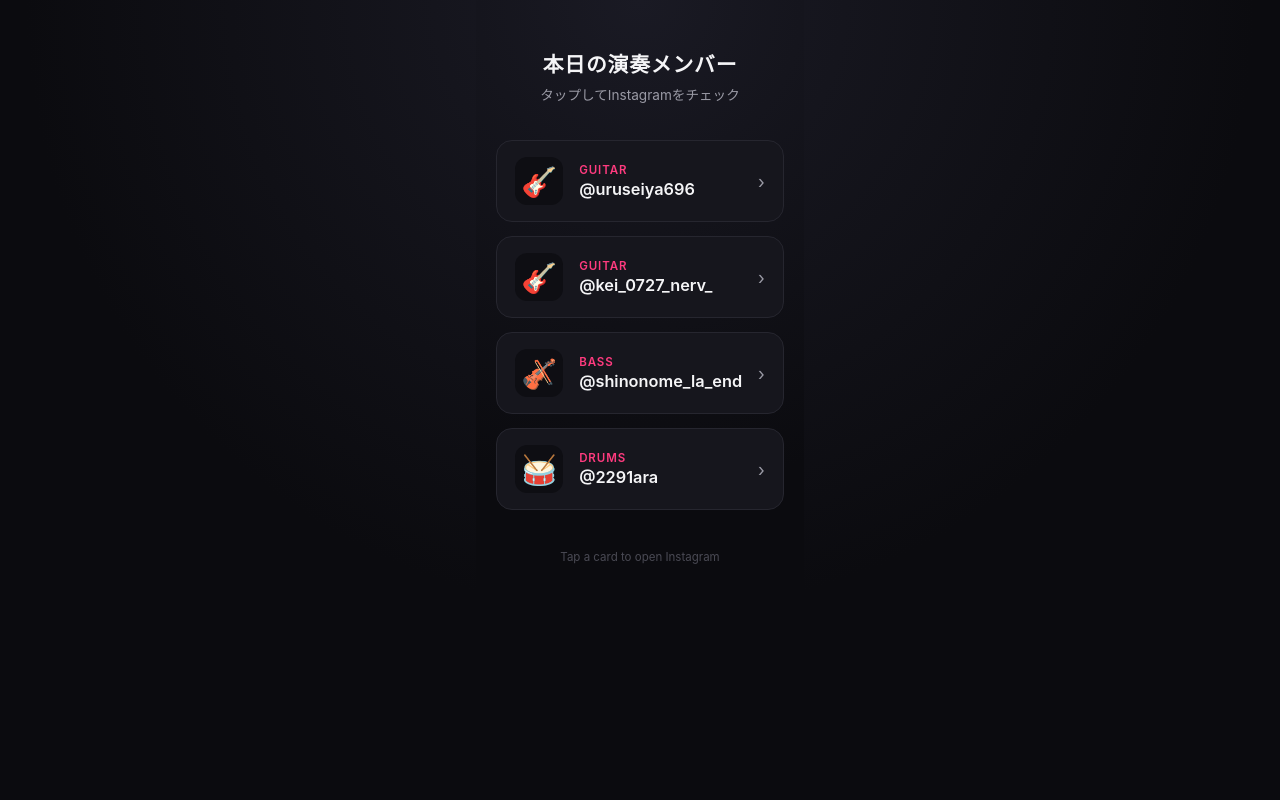
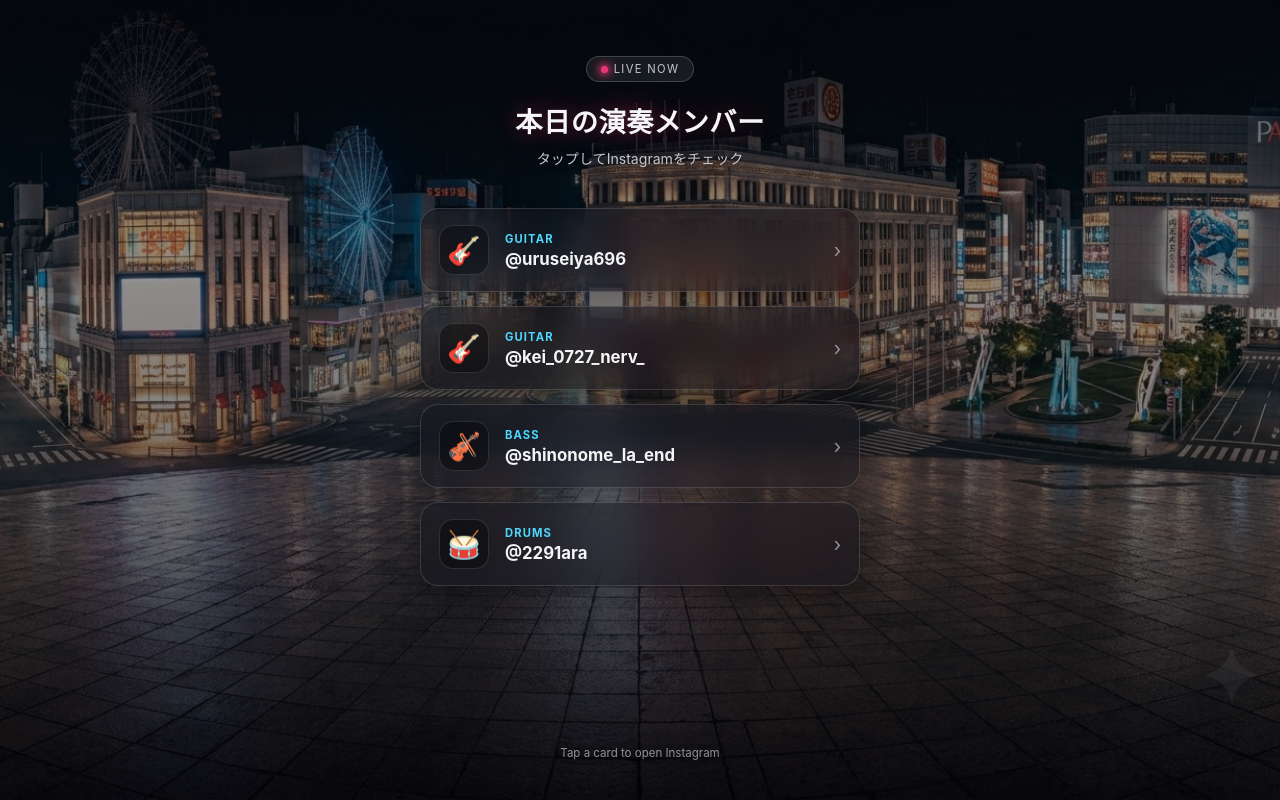
Before and after one commit to hamajimanz-boop/roji-live-qr, a plain HTML site: page index.html in a window 1280 px wide. Drawn offline with Linux system fonts and the light colour scheme.

Commit message:
Redesign landing page with night cityscape background

```diff
--- a/index.html
+++ b/index.html
@@ -7,44 +7,79 @@
 <style>
   :root {
     color-scheme: dark;
-    --bg: #0b0b0f;
-    --card: #16161d;
-    --card-tap: #1f1f29;
     --accent: #ff3b7f;
+    --accent-2: #4fd8ff;
     --text: #f5f5f7;
-    --sub: #9a9aa5;
+    --sub: #c7c7d1;
   }
   * { box-sizing: border-box; -webkit-tap-highlight-color: transparent; }
   html, body {
     margin: 0;
-    height: 100%;
-    background: radial-gradient(circle at 50% 0%, #1a1a24 0%, #0b0b0f 60%);
+    min-height: 100%;
     color: var(--text);
     font-family: -apple-system, BlinkMacSystemFont, "Hiragino Sans", "Hiragino Kaku Gothic ProN", sans-serif;
+  }
+  body {
     display: flex;
     justify-content: center;
+    background:
+      linear-gradient(180deg, rgba(4,4,10,0.72) 0%, rgba(4,4,10,0.4) 30%, rgba(4,4,10,0.55) 65%, rgba(2,2,6,0.9) 100%),
+      url('assets/bg.jpg') center 40% / cover no-repeat;
+    min-height: 100vh;
   }
   main {
     width: 100%;
     max-width: 480px;
-    padding: 48px 20px 40px;
+    padding: 56px 20px 40px;
+    display: flex;
+    flex-direction: column;
+    min-height: 100vh;
+  }
+  .badge {
+    align-self: center;
+    display: flex;
+    align-items: center;
+    gap: 6px;
+    background: rgba(255,255,255,0.08);
+    border: 1px solid rgba(255,255,255,0.18);
+    backdrop-filter: blur(8px);
+    padding: 5px 14px;
+    border-radius: 999px;
+    font-size: 0.7rem;
+    letter-spacing: 0.12em;
+    color: var(--sub);
+    margin-bottom: 18px;
+  }
+  .dot {
+    width: 7px;
+    height: 7px;
+    border-radius: 50%;
+    background: var(--accent);
+    box-shadow: 0 0 8px 2px var(--accent);
+    animation: pulse 1.6s ease-in-out infinite;
+  }
+  @keyframes pulse {
+    0%, 100% { opacity: 1; }
+    50% { opacity: 0.35; }
   }
   h1 {
     text-align: center;
-    font-size: 1.3rem;
-    font-weight: 600;
-    letter-spacing: 0.04em;
-    margin: 0 0 6px;
+    font-size: 1.7rem;
+    font-weight: 800;
+    letter-spacing: 0.02em;
+    margin: 0 0 8px;
+    text-shadow: 0 0 24px rgba(255,59,127,0.45), 0 2px 12px rgba(0,0,0,0.6);
   }
   p.sub {
     text-align: center;
     color: var(--sub);
-    font-size: 0.85rem;
-    margin: 0 0 36px;
+    font-size: 0.88rem;
+    margin: 0 0 40px;
+    text-shadow: 0 1px 6px rgba(0,0,0,0.6);
   }
   ul {
     list-style: none;
-    margin: 0;
+    margin: 0 0 auto;
     padding: 0;
     display: flex;
     flex-direction: column;
@@ -54,59 +89,67 @@
     display: flex;
     align-items: center;
     gap: 16px;
-    background: var(--card);
-    border: 1px solid #26262f;
-    border-radius: 16px;
+    background: rgba(22,22,30,0.55);
+    border: 1px solid rgba(255,255,255,0.14);
+    border-radius: 18px;
     padding: 16px 18px;
     text-decoration: none;
     color: var(--text);
-    transition: background 0.15s ease, transform 0.1s ease;
+    backdrop-filter: blur(16px) saturate(140%);
+    -webkit-backdrop-filter: blur(16px) saturate(140%);
+    box-shadow: 0 6px 24px rgba(0,0,0,0.35);
+    transition: background 0.15s ease, transform 0.1s ease, border-color 0.15s ease;
   }
   a.member:active {
-    background: var(--card-tap);
-    transform: scale(0.98);
+    background: rgba(255,59,127,0.14);
+    border-color: rgba(255,59,127,0.5);
+    transform: scale(0.97);
   }
   .icon {
-    font-size: 1.8rem;
-    width: 48px;
-    height: 48px;
+    font-size: 1.7rem;
+    width: 50px;
+    height: 50px;
     display: flex;
     align-items: center;
     justify-content: center;
-    background: #0e0e13;
-    border-radius: 12px;
+    background: rgba(0,0,0,0.35);
+    border: 1px solid rgba(255,255,255,0.12);
+    border-radius: 14px;
     flex-shrink: 0;
   }
   .info { flex: 1; min-width: 0; }
   .instrument {
-    font-size: 0.72rem;
-    color: var(--accent);
-    font-weight: 600;
-    letter-spacing: 0.08em;
+    font-size: 0.7rem;
+    color: var(--accent-2);
+    font-weight: 700;
+    letter-spacing: 0.1em;
     text-transform: uppercase;
   }
   .handle {
-    font-size: 1.02rem;
-    font-weight: 600;
-    margin-top: 2px;
+    font-size: 1.05rem;
+    font-weight: 700;
+    margin-top: 3px;
     white-space: nowrap;
     overflow: hidden;
     text-overflow: ellipsis;
   }
   .chev {
     color: var(--sub);
-    font-size: 1.1rem;
+    font-size: 1.2rem;
+    opacity: 0.7;
   }
   footer {
     text-align: center;
-    margin-top: 40px;
-    color: #4a4a54;
+    margin-top: 44px;
+    color: rgba(255,255,255,0.55);
     font-size: 0.72rem;
+    text-shadow: 0 1px 6px rgba(0,0,0,0.6);
   }
 </style>
 </head>
 <body>
 <main>
+  <div class="badge"><span class="dot"></span>LIVE NOW</div>
   <h1>本日の演奏メンバー</h1>
   <p class="sub">タップしてInstagramをチェック</p>
   <ul id="member-list"></ul>
```
Also changed, not shown: assets/bg.jpg (added).
